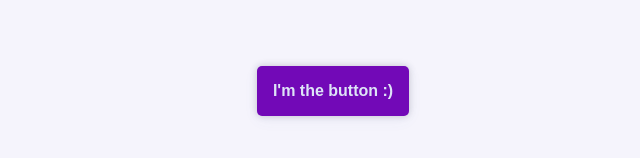
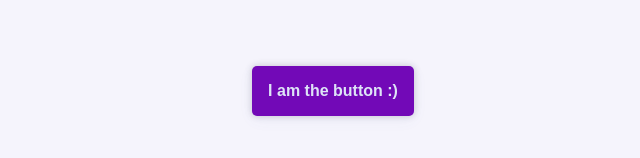
Before and after one commit to matheusjv11/My-Portfolio-, a Next.js app: page /components/Contact in a window 1280 px wide. Shown: the part 310-468 px from the top of the page, without its empty margins (307-947 px from the left). Built offline with nearby package versions, Linux system fonts and the light colour scheme.

Commit message:
Removing caracter

```diff
--- a/src/pages/components/Contact/index.tsx
+++ b/src/pages/components/Contact/index.tsx
@@ -27,7 +27,7 @@ export default function Contact() {
             </p>
           </div>
         </ThemeProvider>
-        <button onClick={openEmailPage}>I'm the button :)</button>
+        <button onClick={openEmailPage}>I am the button :)</button>
       </div>
     </ContactSection>
   );
```
